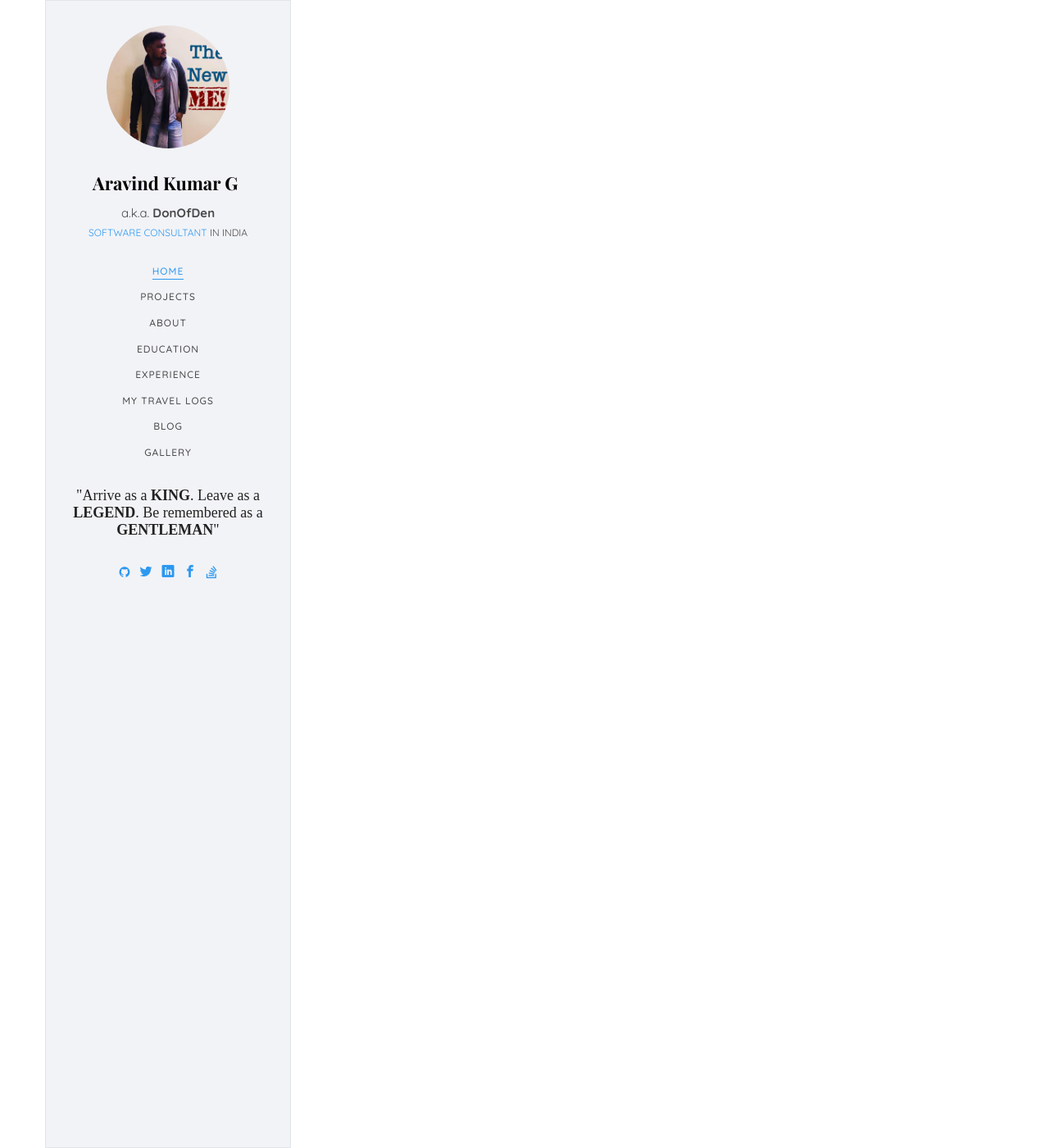
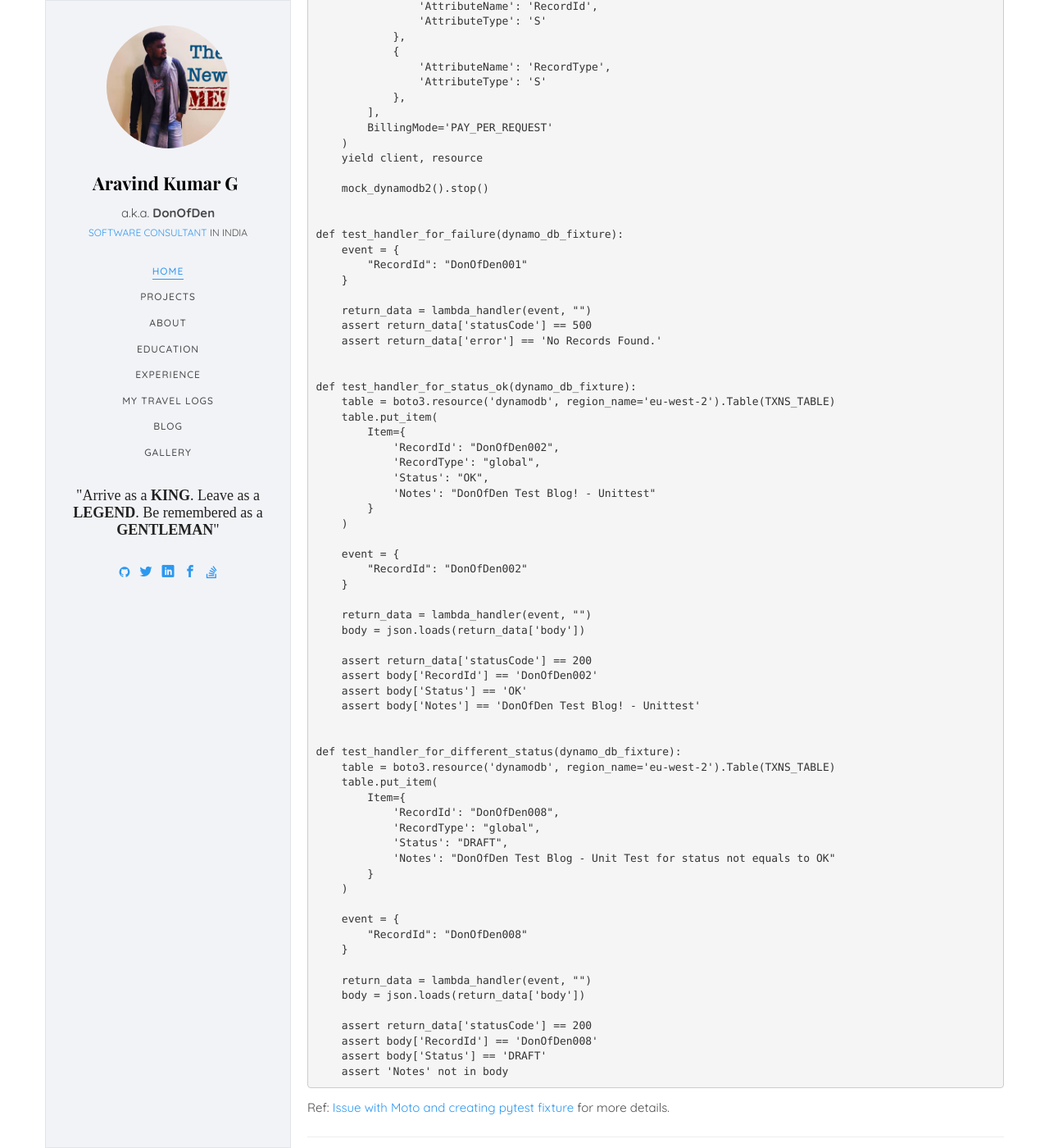
Before and after one commit to donofden/donofden.github.io, a Jekyll site: the page built from _posts/2020-03-20-Pytest-for-AWS-Lambdas-and-Dynamodb.md, in a window 1280 px wide and 1400 px high, scrolled down 9133 px. Shown: the whole window at 82% size. Built offline with Jekyll 4.4.1, drawn with Linux system fonts in a browser that asks for light colours; some web fonts are replaced; some of the changed text lies outside the part shown.

Commit message:
Update with pytest yeald fixture

````diff
--- a/_posts/2020-03-20-Pytest-for-AWS-Lambdas-and-Dynamodb.md
+++ b/_posts/2020-03-20-Pytest-for-AWS-Lambdas-and-Dynamodb.md
@@ -383,6 +383,116 @@ We are calling `lambda_handler(event, "")` along with the `json` format event. I
 
 Finally, we assert the response to seeing our lambda behaves as expected. I believe the rest of the tests are self-explanatory.
 
+## Using @pytest.yeald_fixture
+
+The above test can also be written with `@pytest.yeald_fixture`, which will be a lot neater and it includes scope for the dynamodb resource.
+
+```python
+import boto3
+import pytest
+import json
+
+from moto import mock_dynamodb2
+from lambda_api import lambda_handler
+
+TXNS_TABLE = "lambda-table-for-blog"
+
+@pytest.yield_fixture(scope="function")
+def dynamo_db_fixture():
+    mock_dynamodb2().start()
+    client = boto3.client("dynamodb", region_name='eu-west-2')
+    resource = boto3.resource("dynamodb", region_name='eu-west-2')
+
+    # Create the table
+    dynamodb.create_table(
+        TableName=TXNS_TABLE,
+        KeySchema=[
+            {
+                'AttributeName': 'RecordId',
+                'KeyType': 'HASH'
+            },
+            {
+                'AttributeName': 'RecordType',
+                'KeyType': 'RANGE'
+            },
+        ],
+        AttributeDefinitions=[
+            {
+                'AttributeName': 'RecordId',
+                'AttributeType': 'S'
+            },
+            {
+                'AttributeName': 'RecordType',
+                'AttributeType': 'S'
+            },
+        ],
+        BillingMode='PAY_PER_REQUEST'
+    )
+    yield client, resource
+
+    mock_dynamodb2().stop()
+
+
+def test_handler_for_failure(dynamo_db_fixture):
+    event = {
+        "RecordId": "DonOfDen001"
+    }
+
+    return_data = lambda_handler(event, "")
+    assert return_data['statusCode'] == 500
+    assert return_data['error'] == 'No Records Found.'
+
+
+def test_handler_for_status_ok(dynamo_db_fixture):
+    table = boto3.resource('dynamodb', region_name='eu-west-2').Table(TXNS_TABLE)
+    table.put_item(
+        Item={
+            'RecordId': "DonOfDen002",
+            'RecordType': "global",
+            'Status': "OK",
+            'Notes': "DonOfDen Test Blog! - Unittest"
+        }
+    )
+
+    event = {
+        "RecordId": "DonOfDen002"
+    }
+
+    return_data = lambda_handler(event, "")
+    body = json.loads(return_data['body'])
+
+    assert return_data['statusCode'] == 200
+    assert body['RecordId'] == 'DonOfDen002'
+    assert body['Status'] == 'OK'
+    assert body['Notes'] == 'DonOfDen Test Blog! - Unittest'
+
+
+def test_handler_for_different_status(dynamo_db_fixture):
+    table = boto3.resource('dynamodb', region_name='eu-west-2').Table(TXNS_TABLE)
+    table.put_item(
+        Item={
+            'RecordId': "DonOfDen008",
+            'RecordType': "global",
+            'Status': "DRAFT",
+            'Notes': "DonOfDen Test Blog - Unit Test for status not equals to OK"
+        }
+    )
+
+    event = {
+        "RecordId": "DonOfDen008"
+    }
+
+    return_data = lambda_handler(event, "")
+    body = json.loads(return_data['body'])
+
+    assert return_data['statusCode'] == 200
+    assert body['RecordId'] == 'DonOfDen008'
+    assert body['Status'] == 'DRAFT'
+    assert 'Notes' not in body
+```
+
+Ref: [Issue with Moto and creating pytest fixture](https://github.com/spulec/moto/issues/620) for more details.
+
 ----------------------
 Please refer the full code in [Pytest for AWS Lambdas and Dynamodb](https://github.com/donofden/pytest-aws-lambda-dynamodb){:target="_blank"} one of my project where I learnt how to implement the above.
 
````
